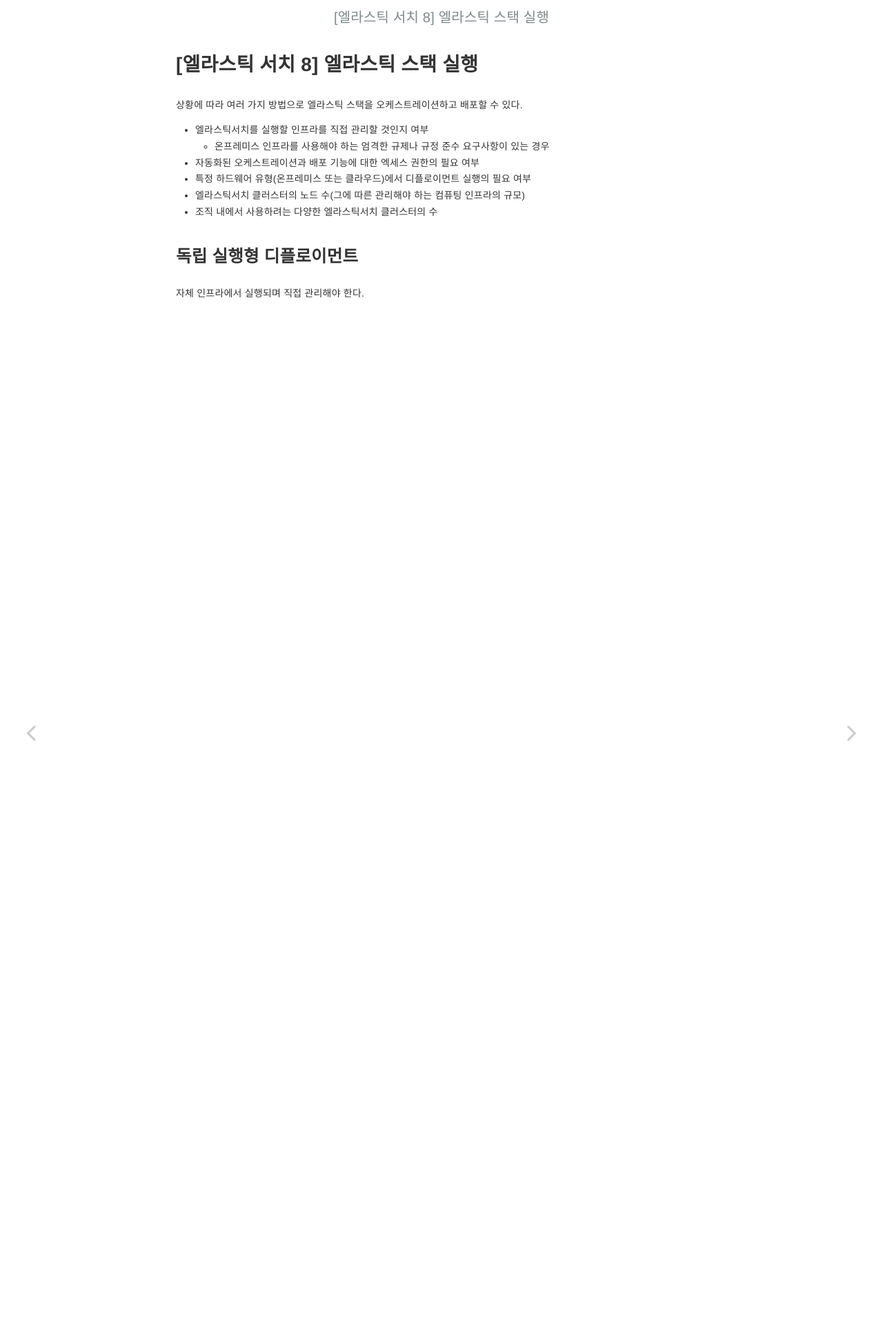
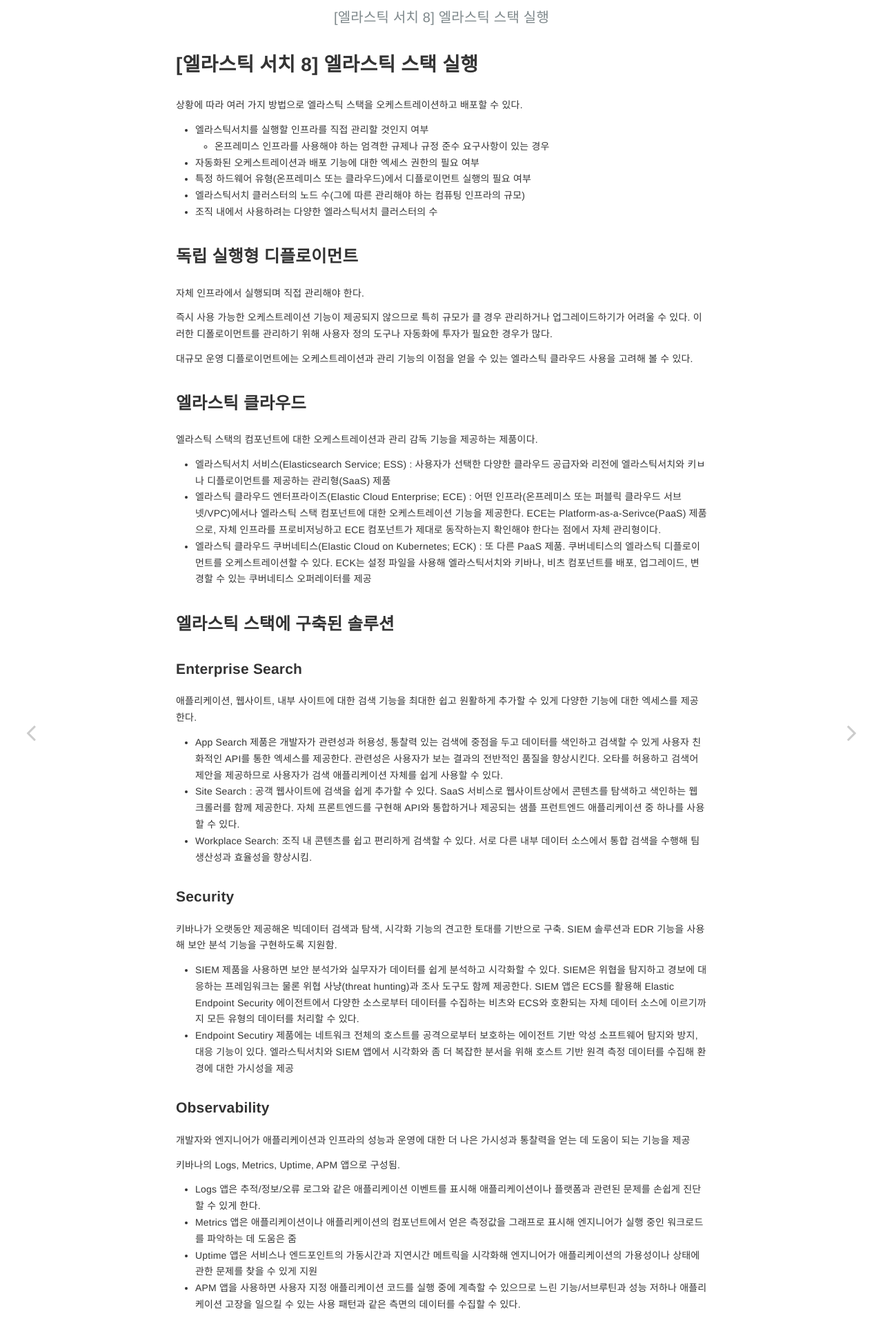
Before and after one commit to kyuwon53/kyuwon53.github.io, a Jekyll site: the page built from _posts/2023-11-08-[엘라스틱 서치 8] 엘라스틱 스택 실행.md, in a window 1280 px wide. Shown: the top 1937 px of the page at 69% size. Built offline with Jekyll 4.4.1, drawn with Linux system fonts in a browser that asks for light colours; comment, search, counter and statistics services are not loaded.

Commit message:
엘라스틱 스택 실행 내용 추가

```diff
--- a/_posts/2023-11-08-[엘라스틱 서치 8] 엘라스틱 스택 실행.md
+++ b/_posts/2023-11-08-[엘라스틱 서치 8] 엘라스틱 스택 실행.md
@@ -14,3 +14,37 @@ categories: 공부 Elasticsearch
 
 ## 독립 실행형 디플로이먼트
 자체 인프라에서 실행되며 직접 관리해야 한다.
+
+즉시 사용 가능한 오케스트레이션 기능이 제공되지 않으므로 특히 규모가 클 경우 관리하거나 업그레이드하기가 어려울 수 있다. 이러한 디폴로이먼트를 관리하기 위해 사용자 정의 도구나 자동화에 투자가 필요한 경우가 많다.
+
+대규모 운영 디플로이먼트에는 오케스트레이션과 관리 기능의 이점을 얻을 수 있는 엘라스틱 클라우드 사용을 고려해 볼 수 있다.
+
+## 엘라스틱 클라우드
+
+엘라스틱 스택의 컴포넌트에 대한 오케스트레이션과 관리 감독 기능을 제공하는 제품이다.
+- 엘라스틱서치 서비스(Elasticsearch Service; ESS) : 사용자가 선택한 다양한 클라우드 공급자와 리전에 엘라스틱서치와 키ㅂ나 디플로이먼트를 제공하는 관리형(SaaS) 제품
+- 엘라스틱 클라우드 엔터프라이즈(Elastic Cloud Enterprise; ECE) : 어떤 인프라(온프레미스 또는 퍼블릭 클라우드 서브넷/VPC)에서나 엘라스틱 스택 컴포넌트에 대한 오케스트레이션 기능을 제공한다. ECE는 Platform-as-a-Serivce(PaaS) 제품으로, 자체 인프라를 프로비저닝하고 ECE 컴포넌트가 제대로 동작하는지 확인해야 한다는 점에서 자체 관리형이다.
+- 엘라스틱 클라우드 쿠버네티스(Elastic Cloud on Kubernetes; ECK) : 또 다른 PaaS 제품. 쿠버네티스의 엘라스틱 디플로이먼트를 오케스트레이션할 수 있다. ECK는 설정 파일을 사용해 엘라스틱서치와 키바나, 비츠 컴포넌트를 배포, 업그레이드, 변경할 수 있는 쿠버네티스 오퍼레이터를 제공
+
+## 엘라스틱 스택에 구축된 솔루션
+### Enterprise Search
+애플리케이션, 웹사이트, 내부 사이트에 대한 검색 기능을 최대한 쉽고 원활하게 추가할 수 있게 다양한 기능에 대한 엑세스를 제공한다.
+- App Search 제품은 개발자가 관련성과 허용성, 통찰력 있는 검색에 중점을 두고 데이터를 색인하고 검색할 수 있게 사용자 친화적인 API를 통한 엑세스를 제공한다. 관련성은 사용자가 보는 결과의 전반적인 품질을 향상시킨다. 오타를 허용하고 검색어 제안을 제공하므로 사용자가 검색 애플리케이션 자체를 쉽게 사용할 수 있다.
+- Site Search : 공객 웹사이트에 검색을 쉽게 추가할 수 있다. SaaS 서비스로 웹사이트상에서 콘텐츠를 탐색하고 색인하는 웹 크롤러를 함께 제공한다. 자체 프론트엔드를 구현해 API와 통합하거나 제공되는 샘플 프런트엔드 애플리케이션 중 하나를 사용할 수 있다.
+- Workplace Search: 조직 내 콘텐츠를 쉽고 편리하게 검색할 수 있다. 서로 다른 내부 데이터 소스에서 통합 검색을 수행해 팀 생산성과 효율성을 향상시킴.
+
+### Security
+키바나가 오랫동안 제공해온 빅데이터 검색과 탐색, 시각화 기능의 견고한 토대를 기반으로 구축. SIEM 솔루션과 EDR 기능을 사용해 보안 분석 기능을 구현하도록 지원함.
+
+- SIEM 제품을 사용하면 보안 분석가와 실무자가 데이터를 쉽게 분석하고 시각화할 수 있다. SIEM은 위협을 탐지하고 경보에 대응하는 프레임워크는 물론 위협 사냥(threat hunting)과 조사 도구도 함께 제공한다. SIEM 앱은 ECS를 활용해 Elastic Endpoint Security 에이전트에서 다양한 소스로부터 데이터를 수집하는 비츠와 ECS와 호환되는 자체 데이터 소스에 이르기까지 모든 유형의 데이터를 처리할 수 있다.
+- Endpoint Secutiry 제품에는 네트워크 전체의 호스트를 공격으로부터 보호하는 에이전트 기반 악성 소프트웨어 탐지와 방지, 대응 기능이 있다. 엘라스틱서치와 SIEM 앱에서 시각화와 좀 더 복잡한 분서을 위해 호스트 기반 원격 측정 데이터를 수집해 환경에 대한 가시성을 제공
+
+### Observability
+개발자와 엔지니어가 애플리케이션과 인프라의 성능과 운영에 대한 더 나은 가시성과 통찰력을 얻는 데 도움이 되는 기능을 제공
+
+키바나의 Logs, Metrics, Uptime, APM 앱으로 구성됨.
+
+- Logs 앱은 추적/정보/오류 로그와 같은 애플리케이션 이벤트를 표시해 애플리케이션이나 플랫폼과 관련된 문제를 손쉽게 진단할 수 있게 한다.
+- Metrics 앱은 애플리케이션이나 애플리케이션의 컴포넌트에서 얻은 측정값을 그래프로 표시해 엔지니어가 실행 중인 워크로드를 파악하는 데 도움은 줌
+- Uptime 앱은 서비스나 엔드포인트의 가동시간과 지연시간 메트릭을 시각화해 엔지니어가 애플리케이션의 가용성이나 상태에 관한 문제를 찾을 수 있게 지원
+- APM 앱을 사용하면 사용자 지정 애플리케이션 코드를 실행 중에 계측할 수 있으므로 느린 기능/서브루틴과 성능 저하나 애플리케이션 고장을 일으킬 수 있는 사용 패턴과 같은 측면의 데이터를 수집할 수 있다.
```
